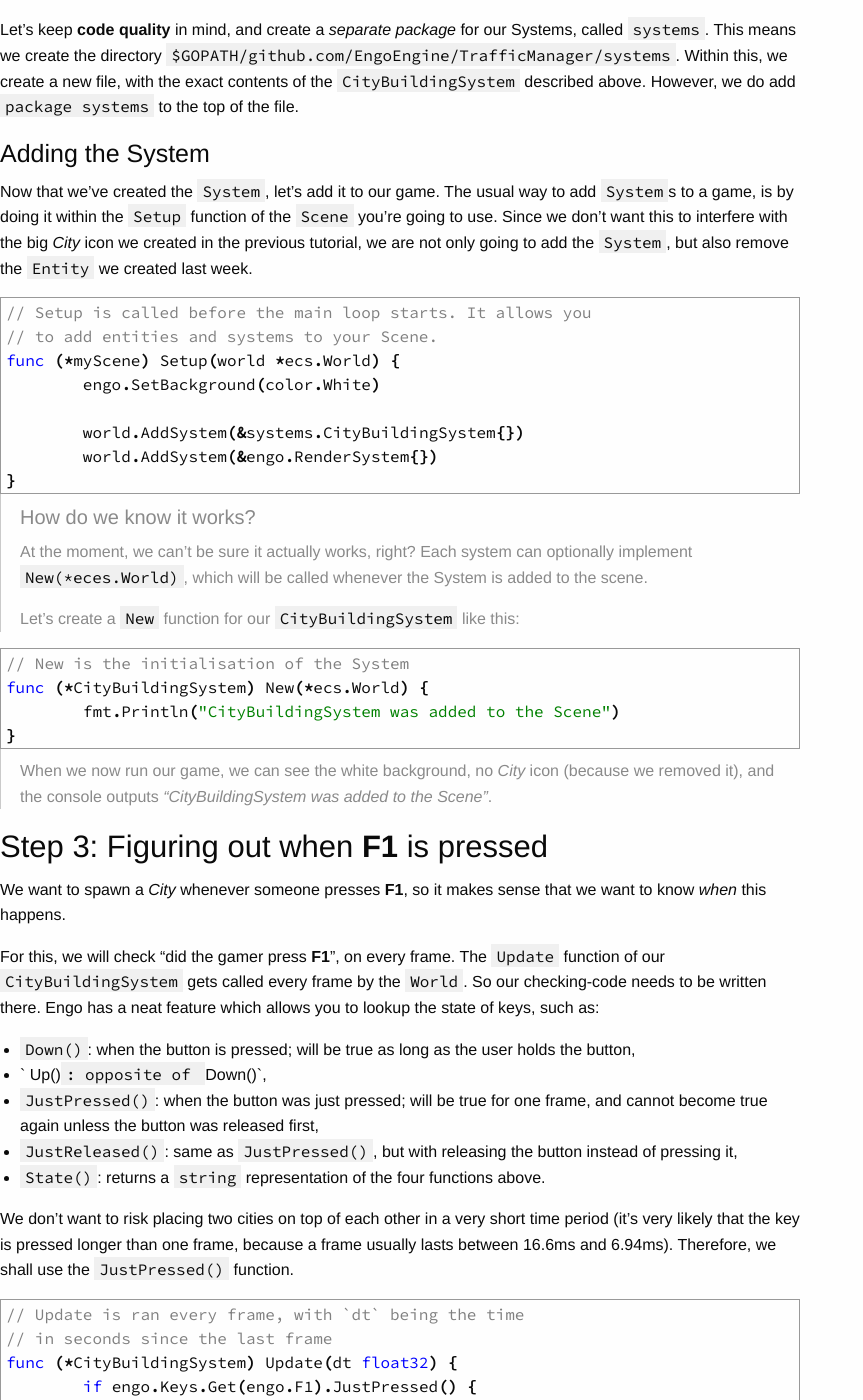
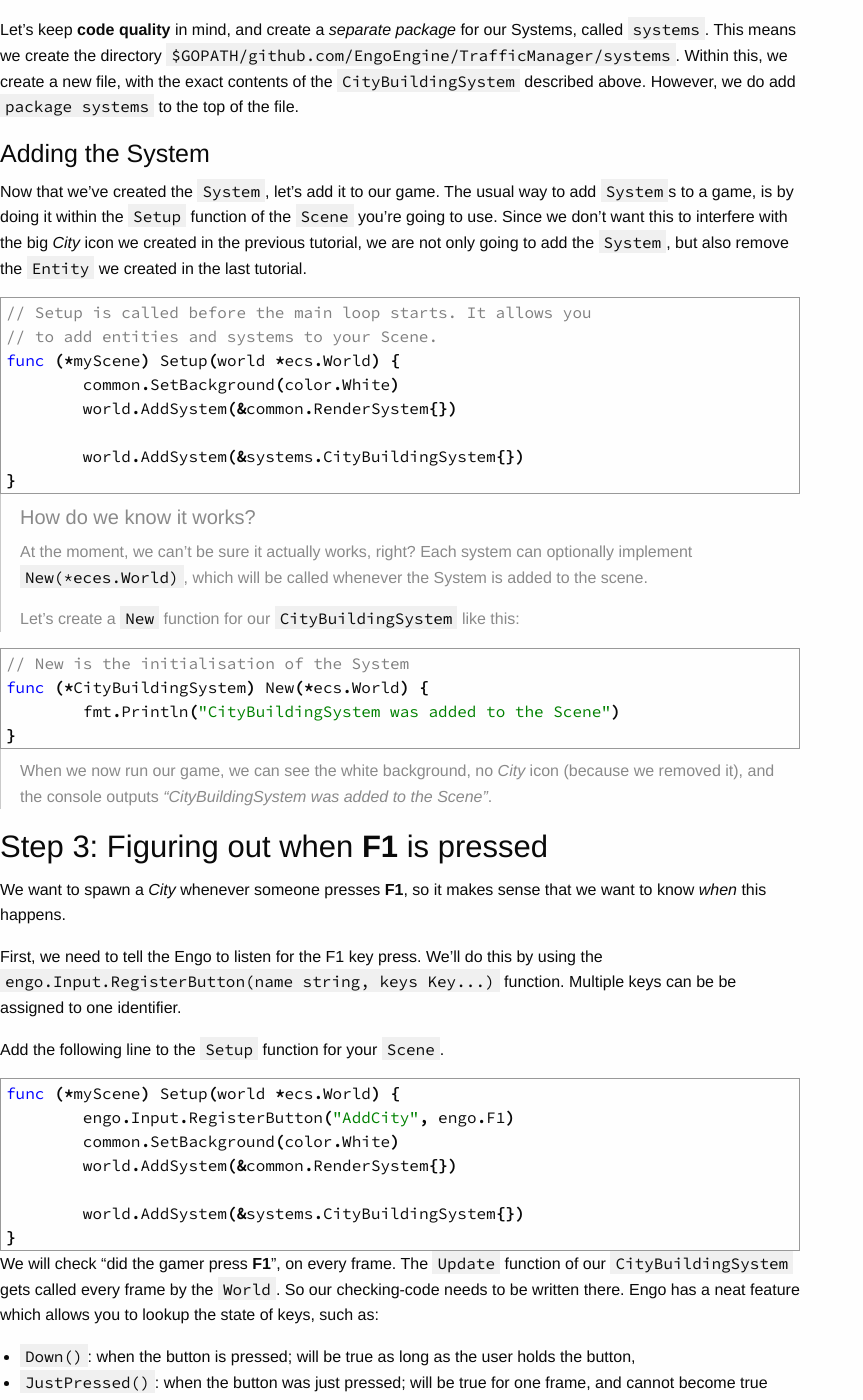
Before and after one commit to EngoEngine/engoengine.github.io, a Jekyll site: the page built from tutorials/_posts/2016-04-10-first-system.md, in a window 1280 px wide and 1400 px high, scrolled down 1640 px. Shown: the whole window, without its empty margins (0-863 px from the left). Built offline with Jekyll 4.4.1, drawn with Linux system fonts in a browser that asks for light colours; nearby versions of some CDN libraries; some of the changed text lies outside the part shown.

Commit message:
Updated first two tutorials to be compatible with engo commit f6f6fe3

```diff
--- a/tutorials/_posts/2016-04-10-first-system.md
+++ b/tutorials/_posts/2016-04-10-first-system.md
@@ -71,16 +71,16 @@ exact contents of the `CityBuildingSystem` described above. However, we do add `
 Now that we've created the `System`, let's add it to our game. The usual way to add `System`s to a game, is by doing
 it within the `Setup` function of the `Scene` you're going to use. Since we don't want this to interfere with the
 big *City* icon we created in the previous tutorial, we are not only going to add the `System`, but also remove
-the `Entity` we created last week.
+the `Entity` we created in the last tutorial.
 
 {% highlight go %}
 // Setup is called before the main loop starts. It allows you
 // to add entities and systems to your Scene.
 func (*myScene) Setup(world *ecs.World) {
-	engo.SetBackground(color.White)
+	common.SetBackground(color.White)
+	world.AddSystem(&common.RenderSystem{})
 
 	world.AddSystem(&systems.CityBuildingSystem{})
-	world.AddSystem(&engo.RenderSystem{})
 }
 {% endhighlight %}
 
@@ -103,16 +103,28 @@ func (*CityBuildingSystem) New(*ecs.World) {
 ### Step 3: Figuring out when **F1** is pressed
 We want to spawn a *City* whenever someone presses **F1**, so it makes sense that we want to know *when* this happens.
 
-For this, we will check "did the gamer press **F1**", on every frame. The `Update` function of our `CityBuildingSystem`
+First, we need to tell the Engo to listen for the F1 key press. We'll do this by using the
+`engo.Input.RegisterButton(name string, keys Key...)` function. Multiple keys can be be assigned to one identifier.
+
+Add the following line to the `Setup` function for your `Scene`.
+{% highlight go %}
+func (*myScene) Setup(world *ecs.World) {
+	engo.Input.RegisterButton("AddCity", engo.F1)
+	common.SetBackground(color.White)
+	world.AddSystem(&common.RenderSystem{})
+
+	world.AddSystem(&systems.CityBuildingSystem{})
+}
+{% endhighlight %}
+
+We will check "did the gamer press **F1**", on every frame. The `Update` function of our `CityBuildingSystem`
 gets called every frame by the `World`. So our checking-code needs to be written there. Engo has a neat feature which
 allows you to lookup the state of keys, such as:
 
 * `Down()`: when the button is pressed; will be true as long as the user holds the button,
-* ` Up()`: opposite of `Down()`,
 * `JustPressed()`: when the button was just pressed; will be true for one frame, and cannot become true again unless the
 button was released first,
 * `JustReleased()`: same as `JustPressed()`, but with releasing the button instead of pressing it,
-* `State()`: returns a `string` representation of the four functions above.
 
 We don't want to risk placing two cities on top of each other in a very short time period (it's very likely that the
 key is pressed longer than one frame, because a frame usually lasts between 16.6ms and 6.94ms). Therefore, we shall use
@@ -122,7 +134,7 @@ the `JustPressed()` function.
 // Update is ran every frame, with `dt` being the time
 // in seconds since the last frame
 func (*CityBuildingSystem) Update(dt float32) {
-	if engo.Keys.Get(engo.F1).JustPressed() {
+	if engo.Input.Button("AddCity").JustPressed()  {
 		fmt.Println("The gamer pressed F1")
 	}
 }
@@ -139,22 +151,25 @@ Remember the code we used for the large *City*-icon we removed?
 {% highlight go %}
 city := City{BasicEntity: ecs.NewBasic()}
 
-city.SpaceComponent = engo.SpaceComponent{
+city.SpaceComponent = common.SpaceComponent{
     Position: engo.Point{10, 10},
     Width: 303,
     Height: 641,
 }
 
-texture := engo.Files.Image("city.png")
-city.RenderComponent = engo.NewRenderComponent(
-    texture,
-    engo.Point{1, 1},
-    "city texture",
-)
+texture, err := common.PreloadedSpriteSingle("textures/city.png")
+if err != nil {
+    log.Println("Unable to load texture: " + err.Error())
+}
+
+city.RenderComponent = common.RenderComponent{
+    Drawable: texture,
+    Scale:    engo.Point{1, 1},
+}
 
 for _, system := range world.Systems() {
     switch sys := system.(type) {
-    case *engo.RenderSystem:
+    case *common.RenderSystem:
         sys.Add(&city.BasicEntity, &city.RenderComponent, &city.SpaceComponent)
     }
 }
@@ -172,23 +187,26 @@ As stated, we can easily change the size, by changing the numbers. However, chan
 instead of `1`:
 
 {% highlight go %}
-city.SpaceComponent = engo.SpaceComponent{
+city.SpaceComponent = common.SpaceComponent{
     Position: engo.Point{10, 10},
     Width: 30,
     Height: 64,
 }
 
-texture := engo.Files.Image("city.png")
-city.RenderComponent = engo.NewRenderComponent(
-    texture,
-    engo.Point{0.1, 0.1},
-    "city texture",
+texture, err := common.PreloadedSpriteSingle("textures/city.png")
+if err != nil {
+    log.Println("Unable to load texture: " + err.Error())
+}
+
+city.RenderComponent = common.NewRenderComponent(
+    Drawable: texture,
+    Scale: engo.Point{0.1, 0.1},
 )
 {% endhighlight %}
 
 #### The location
 In order to spawn them at the correct location, we need to know where the cursor is. Our first guess might be to use
-the `engo.Mouse` struct which is available. However, this one returns the actual `(X, Y)` location relative to the
+the `common.Mouse` struct which is available. However, this one returns the actual `(X, Y)` location relative to the
 screen size, not the in-game grid system. We have a special `MouseSystem` available for just that.
 
 ##### The `MouseSystem`
@@ -197,10 +215,11 @@ The first thing you want to do, is add the `MouseSystem` to your `Scene`:
 {% highlight go %}
 // Setup is called before the main loop starts. It allows you to add entities and systems to your Scene.
 func (*myGame) Setup(world *ecs.World) {
-	engo.SetBackground(color.White)
+	engo.Input.RegisterButton("AddCity", engo.F1)
+	common.SetBackground(color.White)
 
-	world.AddSystem(&engo.MouseSystem{})
-	world.AddSystem(&engo.RenderSystem{})
+	world.AddSystem(&common.RenderSystem{})
+	world.AddSystem(&common.MouseSystem{})
 
 	world.AddSystem(&systems.CityBuildingSystem{})
 }
@@ -218,7 +237,7 @@ We first will update our `CityBuildingSystem` to contain the new `Entity`:
 {% highlight go %}
 type MouseTracker struct {
     ecs.BasicEntity
-    engo.MouseComponent
+    common.MouseComponent
 }
 
 type CityBuildingSystem struct {
@@ -235,11 +254,11 @@ func (cb *CityBuildingSystem) New(w *ecs.World) {
 	fmt.Println("CityBuildingSystem was added to the Scene")
 
 	cb.mouseTracker.BasicEntity = ecs.NewBasic()
-	cb.mouseTracker.MouseComponent = engo.MouseComponent{Track: true}
+	cb.mouseTracker.MouseComponent = common.MouseComponent{Track: true}
 
 	for _, system := range w.Systems() {
 		switch sys := system.(type) {
-		case *engo.MouseSystem:
+		case *common.MouseSystem:
 			sys.Add(&cb.mouseTracker.BasicEntity, &cb.mouseTracker.MouseComponent, nil, nil)
 		}
 	}
@@ -261,27 +280,30 @@ The `MouseSystem` updates the `mouseTracker.MouseComponent` every frame. Everyth
 // Update is ran every frame, with `dt` being the time
 // in seconds since the last frame
 func (cb *CityBuildingSystem) Update(dt float32) {
-	if engo.Keys.Get(engo.F1).JustPressed() {
+	if engo.Input.Button("AddCity").JustPressed() {
 		fmt.Println("The gamer pressed F1")
 
 		city := City{ecs.NewBasic()}
 
-		city.SpaceComponent = engo.SpaceComponent{
-			Position: engo.Point{cb.mouseTracker.MouseComponent.MouseX, cb.mouseTracker.MouseComponent.MouseY},
+		city.SpaceComponent = common.SpaceComponent{
+			Position: engo.Point{cb.mouseTracker.MouseX, cb.mouseTracker.MouseY},
 			Width:    30,
 			Height:   64,
 		}
 
-		texture := engo.Files.Image("city.png")
-		city.RenderComponent = engo.NewRenderComponent(
-			texture,
-			engo.Point{0.1, 0.1},
-			"city texture",
-		)
+		texture, err := common.PreloadedSpriteSingle("textures/city.png")
+		if err != nil {
+			panic("Unable to load texture: " + err.Error())
+		}
+
+		city.RenderComponent = common.RenderComponent{
+			Drawable: texture,
+			Scale:    engo.Point{X: 0.1, Y: 0.1},
+		}
 
 		for _, system := range world.Systems() {
 			switch sys := system.(type) {
-			case *engo.RenderSystem:
+			case *common.RenderSystem:
 				sys.Add(&city.BasicEntity, &city.RenderComponent, &city.SpaceComponent)
 			}
 		}
```
Also changed, not shown: tutorials/_posts/2016-04-09-hello-world.md (+25 -21 lines).
